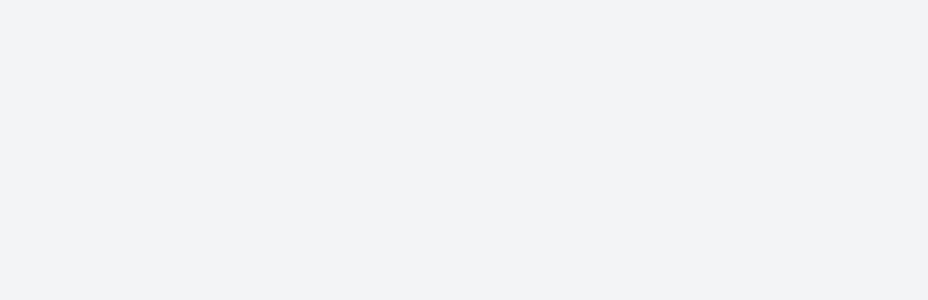
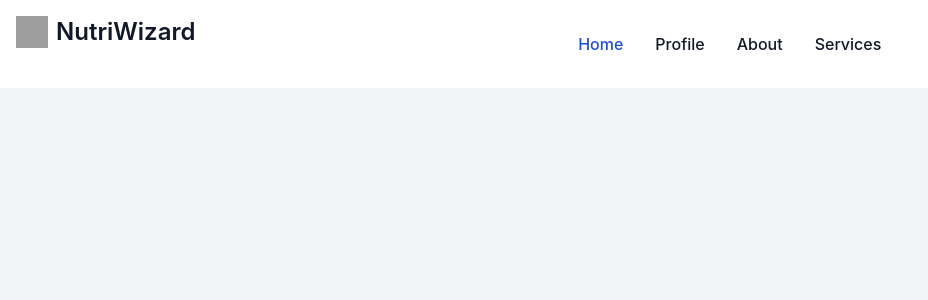
Before and after one commit to MrCifristo/data_project, a React (Vite) app: page /home in a window 1280 px wide. Before the commit this address had no page. Shown: the top 300 px of the page, without its empty margins (0-928 px from the left). Built offline with nearby package versions, Linux system fonts and the light colour scheme; grey boxes are pictures that could not be loaded.

Commit message:
Landing Page y Home
Se renombro Home.jsx como LandingPage.jsx y se creo un nuevo Home.jsx que de momento tiene un header y acceso a profile.

```diff
--- a/src/App.jsx
+++ b/src/App.jsx
@@ -1,15 +1,16 @@
-// src/App.jsx
 import React from 'react';
 import { BrowserRouter as Router, Routes, Route } from 'react-router-dom';
 import Home from './components/Home';
+import LandingPage from './components/LandingPage';
 import Profile from './components/Profile'; // Asegúrate de tener el componente Profile creado
 
 const App = () => {
     return (
         <Router>
-            <div className="min-h-screen flex items-center justify-center bg-gray-100 dark:bg-gray-900">
+            <div className="min-h-screen flex flex-col bg-gray-100 dark:bg-gray-900">
                 <Routes>
-                    <Route path="/" element={<Home />} />
+                    <Route path="/" element={<LandingPage />} />
+                    <Route path="/home" element={<Home />} />
                     <Route path="/profile" element={<Profile />} />
                 </Routes>
             </div>
--- a/src/components/Home.jsx
+++ b/src/components/Home.jsx
@@ -1,58 +1,54 @@
+// src/components/Home.jsx
 import React, { useState } from 'react';
-import LoginForm from './LoginForm';
-import SignUpForm from './SignUpForm';
+import { Link } from 'react-router-dom';
+import Logo from './Logo';
 
 const Home = () => {
-    const [showLogin, setShowLogin] = useState(true); // Mostrar login por defecto
-    const [showForm, setShowForm] = useState(false);
-    const [isDarkMode, setIsDarkMode] = useState(false);
+    const [isMenuOpen, setIsMenuOpen] = useState(false);
 
-    const toggleLoginForm = () => {
-        setShowForm(!showForm);
-    };
-
-    const toggleDarkMode = () => {
-        document.documentElement.classList.toggle('dark');
-        setIsDarkMode(!isDarkMode);
-    };
-
-    const switchToSignUp = () => {
-        setShowLogin(false);
-    };
-
-    const switchToLogin = () => {
-        setShowLogin(true);
+    const toggleMenu = () => {
+        setIsMenuOpen(!isMenuOpen);
     };
 
     return (
-        <div className="relative min-h-screen flex flex-col items-center justify-center bg-cover bg-center transition-colors duration-500" style={{ backgroundImage: 'url()' }}>
-            <button
-                onClick={toggleLoginForm}
-                className="text-white bg-primary-600 hover:bg-primary-700 focus:ring-4 focus:outline-none focus:ring-primary-300 font-medium rounded-lg text-sm px-5 py-2.5 fixed top-4 right-4 z-20"
-            >
-                {showForm ? 'Close' : 'Sign In'}
-            </button>
-            <button
-                onClick={toggleDarkMode}
-                className={`fixed top-4 left-4 z-20 ${isDarkMode ? 'text-gray-900 bg-white border border-gray-300 hover:bg-gray-100 focus:ring-4 focus:ring-gray-100 font-medium rounded-full text-sm px-5 py-2.5 dark:focus:ring-gray-700' : 'text-white bg-gray-800 hover:bg-gray-900 focus:outline-none focus:ring-4 focus:ring-gray-300 font-medium rounded-full text-sm px-5 py-2.5 dark:bg-gray-800 dark:hover:bg-gray-700 dark:focus:ring-gray-700 dark:border-gray-700'}`}
-            >
-                {isDarkMode ? 'Light' : 'Dark'}
-            </button>
-            <h1 className="text-4xl font-bold mb-8 text-center z-20 text-gray-900 dark:text-white">Welcome to Our Site</h1>
-            <div className={`relative z-20 w-full flex justify-center transition-opacity duration-500 ${showForm ? 'opacity-100' : 'opacity-0 pointer-events-none'}`}>
-                {showForm && (
-                    showLogin ? (
-                        <LoginForm onLogin={(email, password) => {
-                            console.log('Login attempt with:', email, password);
-                        }} onSwitchToSignUp={switchToSignUp} />
-                    ) : (
-                        <SignUpForm onSignUp={(email, password) => {
-                            console.log('SignUp attempt with:', email, password);
-                        }} onSwitchToLogin={switchToLogin} />
-                    )
-                )}
+        <nav className="bg-white border-gray-200 dark:bg-gray-900">
+            <div className="max-w-screen-xl flex flex-wrap items-center justify-between mx-auto p-4">
+                <div className="flex items-center space-x-3 rtl:space-x-reverse">
+                    <Logo src="https://flowbite.com/docs/images/logo.svg" alt="NutriWizard" />
+                    {/*<span className="self-center text-2xl font-semibold whitespace-nowrap dark:text-white">YourApp</span>*/}
+                </div>
+                <div className="flex md:order-2">
+                    <button
+                        onClick={toggleMenu}
+                        data-collapse-toggle="navbar-search"
+                        aria-controls="navbar-search"
+                        aria-expanded={isMenuOpen}
+                        className="md:hidden text-gray-500 dark:text-gray-400 hover:bg-gray-100 dark:hover:bg-gray-700 focus:outline-none focus:ring-4 focus:ring-gray-200 dark:focus:ring-gray-700 rounded-lg text-sm p-2.5 me-1"
+                    >
+                        <svg className="w-5 h-5" aria-hidden="true" xmlns="http://www.w3.org/2000/svg" fill="none" viewBox="0 0 20 20">
+                            <path stroke="currentColor" stroke-linecap="round" stroke-linejoin="round" stroke-width="2" d="M1 1h15M1 7h15M1 13h15"/>
+                        </svg>
+                        <span className="sr-only">Open main menu</span>
+                    </button>
+                </div>
+                <div className={`items-center justify-between ${isMenuOpen ? 'flex' : 'hidden'} w-full md:flex md:w-auto md:order-1`} id="navbar-search">
+                    <ul className="flex flex-col p-4 md:p-0 mt-4 font-medium border border-gray-100 rounded-lg bg-gray-50 md:space-x-8 rtl:space-x-reverse md:flex-row md:mt-0 md:border-0 md:bg-white dark:bg-gray-800 md:dark:bg-gray-900 dark:border-gray-700">
+                        <li>
+                            <Link to="/" className="block py-2 px-3 text-white bg-blue-700 rounded md:bg-transparent md:text-blue-700 md:p-0 md:dark:text-blue-500" aria-current="page">Home</Link>
+                        </li>
+                        <li>
+                            <Link to="/profile" className="block py-2 px-3 text-gray-900 rounded hover:bg-gray-100 md:hover:bg-transparent md:hover:text-blue-700 md:p-0 dark:text-white md:dark:hover:text-blue-500 dark:hover:bg-gray-700 dark:hover:text-white md:dark:hover:bg-transparent dark:border-gray-700">Profile</Link>
+                        </li>
+                        <li>
+                            <a href="#" className="block py-2 px-3 text-gray-900 rounded hover:bg-gray-100 md:hover:bg-transparent md:hover:text-blue-700 md:p-0 dark:text-white md:dark:hover:text-blue-500 dark:hover:bg-gray-700 dark:hover:text-white md:dark:hover:bg-transparent dark:border-gray-700">About</a>
+                        </li>
+                        <li>
+                            <a href="#" className="block py-2 px-3 text-gray-900 rounded hover:bg-gray-100 md:hover:bg-transparent md:hover:text-blue-700 md:p-0 dark:text-white md:dark:hover:text-blue-500 dark:hover:bg-gray-700 dark:hover:text-white md:dark:hover:bg-transparent dark:border-gray-700">Services</a>
+                        </li>
+                    </ul>
+                </div>
             </div>
-        </div>
+        </nav>
     );
 };
 
--- /dev/null
+++ b/src/components/LandingPage.jsx
@@ -0,0 +1,54 @@
+import React, { useState } from 'react';
+import { useNavigate } from 'react-router-dom';
+import LoginForm from './LoginForm';
+import SignUpForm from './SignUpForm';
+
+const LandingPage = () => {
+    const [showLogin, setShowLogin] = useState(true); // Mostrar login por defecto
+    const [showForm, setShowForm] = useState(false);
+    const navigate = useNavigate(); // Hook para redirigir
+
+    const toggleLoginForm = () => {
+        setShowForm(!showForm);
+    };
+
+    const switchToSignUp = () => {
+        setShowLogin(false);
+    };
+
+    const switchToLogin = () => {
+        setShowLogin(true);
+    };
+
+    const handleLogin = (email, password) => {
+        console.log('Login attempt with:', email, password);
+        // Lógica para manejar el login (puedes agregar autenticación aquí)
+        navigate('/home'); // Redirige a Home.jsx después de iniciar sesión
+    };
+
+    return (
+        <div className="relative min-h-screen flex flex-col items-center justify-center bg-cover bg-center transition-colors duration-500">
+            <button
+                onClick={toggleLoginForm}
+                className="text-white bg-primary-600 hover:bg-primary-700 focus:ring-4 focus:outline-none focus:ring-primary-300 font-medium rounded-lg text-sm px-5 py-2.5 fixed top-4 right-4 z-10"
+            >
+                {showForm ? 'Close' : 'Sign In'}
+            </button>
+            <h1 className="text-4xl font-bold mb-8 text-center z-10 text-gray-900 dark:text-white">Welcome to Our Site</h1>
+            <div className={`relative z-10 w-full flex justify-center transition-opacity duration-500 ${showForm ? 'opacity-100' : 'opacity-0 pointer-events-none'}`}>
+                {showForm && (
+                    showLogin ? (
+                        <LoginForm onLogin={handleLogin} onSwitchToSignUp={switchToSignUp} />
+                    ) : (
+                        <SignUpForm onSignUp={(email, password) => {
+                            console.log('SignUp attempt with:', email, password);
+                            switchToLogin(); // Volver al login después del registro
+                        }} onSwitchToLogin={switchToLogin} />
+                    )
+                )}
+            </div>
+        </div>
+    );
+};
+
+export default LandingPage;
```
